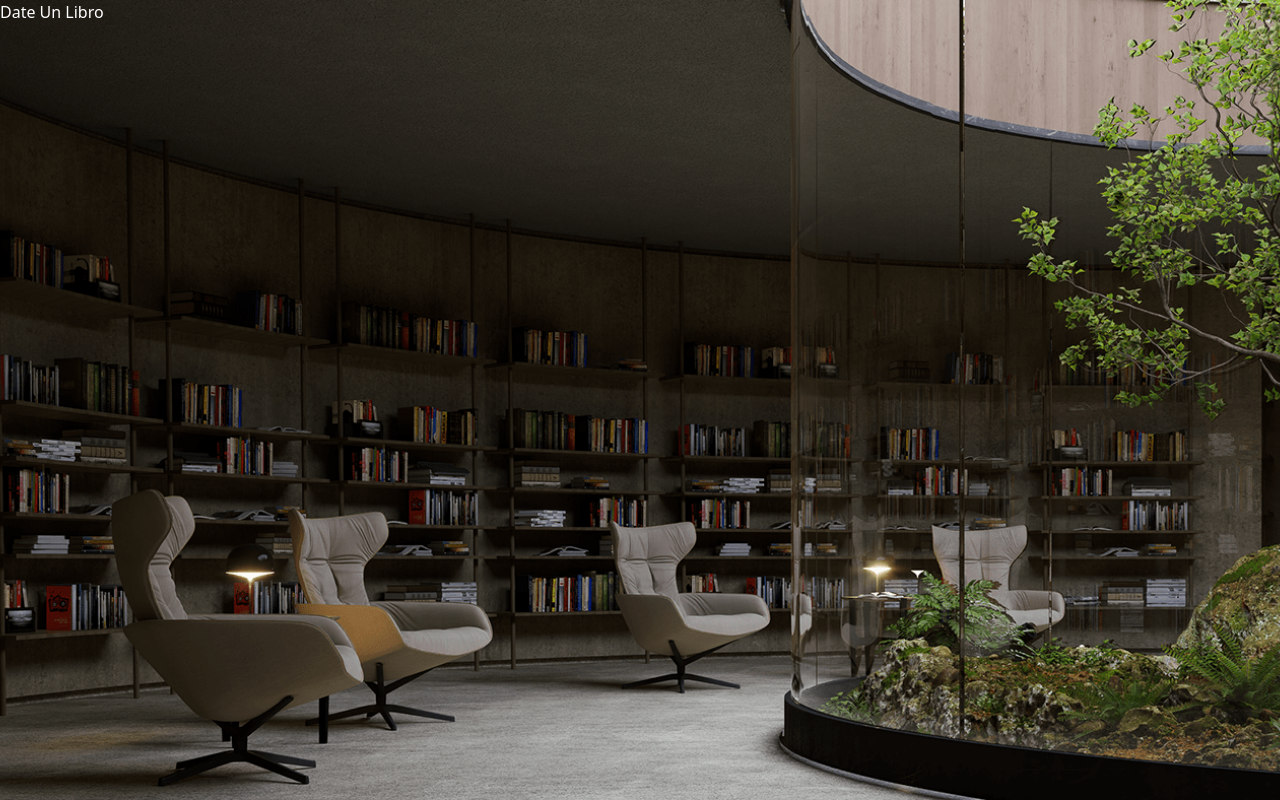
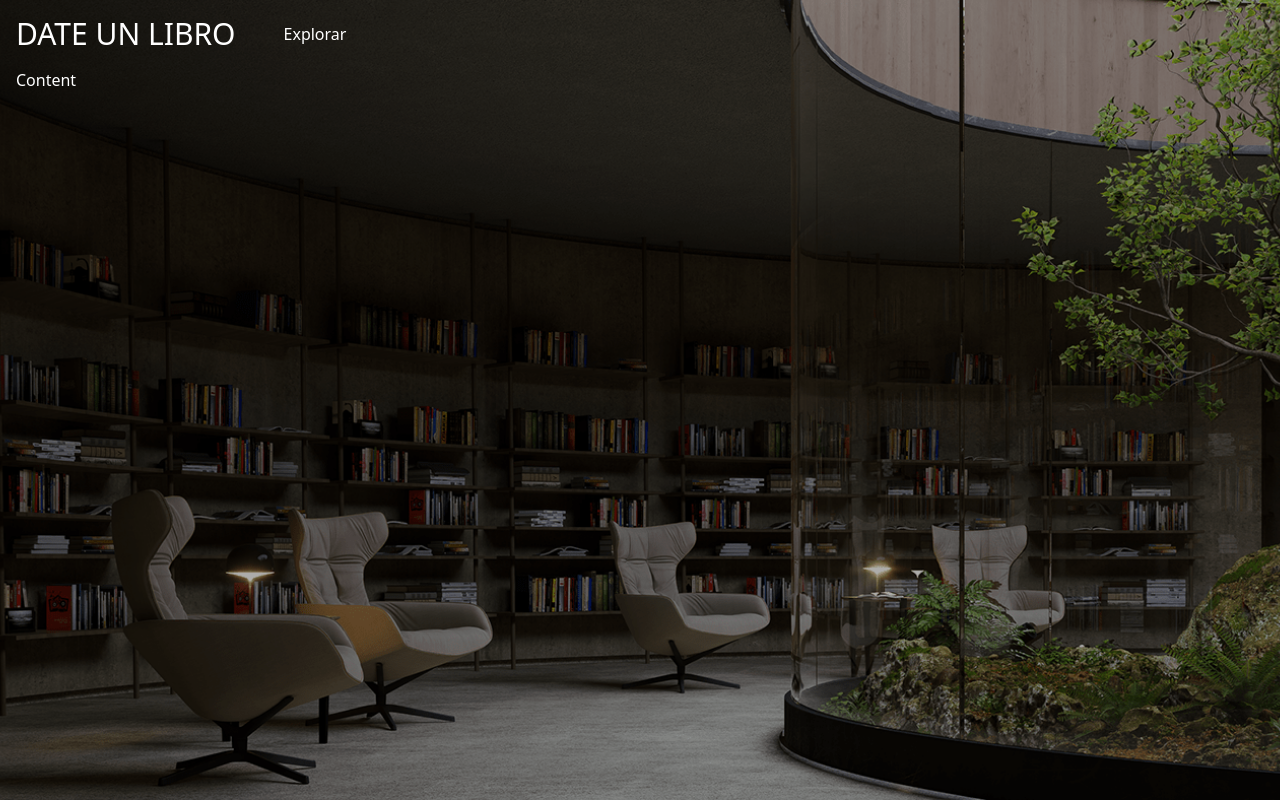
Before and after one commit to DyEsSuCr/date-un-libro, a Next.js app in the folder client/: page / in a window 1280 px wide. Built offline with nearby package versions, Linux system fonts and the light colour scheme.

Commit message:
add: Header

```diff
--- a/client/src/app/layout.tsx
+++ b/client/src/app/layout.tsx
@@ -10,7 +10,7 @@ export const metadata: Metadata = {
 export default function RootLayout ({ children }: { children: React.ReactNode }) {
   return (
     <html lang='es'>
-      <body className='bg-[url("/hero.png")] min-h-screen min-w-full bg-cover bg-no-repeat bg-center'>
+      <body className='relative bg-[url("/hero.png")] min-h-screen min-w-full bg-cover bg-no-repeat bg-center px-4 before:absolute before:inset-0 before:bg-[#00000050]'>
         <AuthContextProvider>
           {children}
         </AuthContextProvider>
--- a/client/src/app/page.tsx
+++ b/client/src/app/page.tsx
@@ -1,3 +1,12 @@
+import { Header } from '@/components/Header'
+
 export default function Home () {
-  return 'Date Un Libro'
+  return (
+    <div className='relative'>
+      <Header />
+      <main>
+        <h1>Content</h1>
+      </main>
+    </div>
+  )
 }
--- /dev/null
+++ b/client/src/components/Header.tsx
@@ -0,0 +1,21 @@
+import { NAVIGATION_PATHS } from '@/config/Constants'
+import Link from 'next/link'
+
+export function Header () {
+  return (
+    <header className='w-full flex py-4'>
+      <nav className='flex items-center gap-12'>
+        <Link href={NAVIGATION_PATHS.HOME}>
+          <h2 className='font-medium text-3xl uppercase'>Date Un libro</h2>
+        </Link>
+        <ul className='flex gap-12'>
+          <li>
+            <Link href={NAVIGATION_PATHS.HOME}>
+              Explorar
+            </Link>
+          </li>
+        </ul>
+      </nav>
+    </header>
+  )
+}
--- /dev/null
+++ b/client/src/config/constants.ts
@@ -0,0 +1,7 @@
+interface NavigationPaths {
+  HOME: string
+}
+
+export const NAVIGATION_PATHS: NavigationPaths = {
+  HOME: '/'
+}
```
